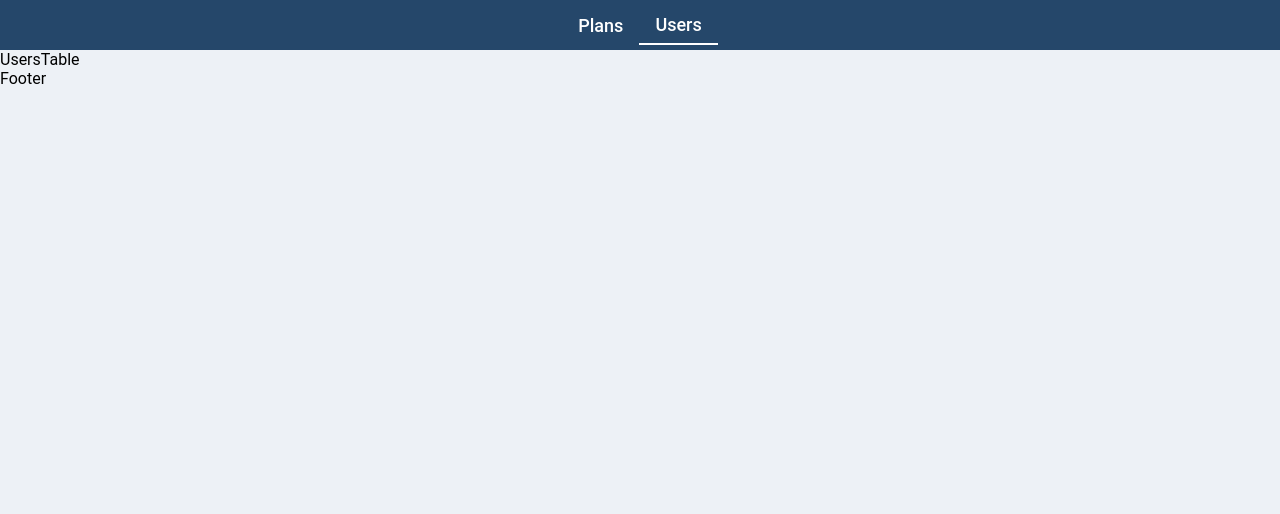
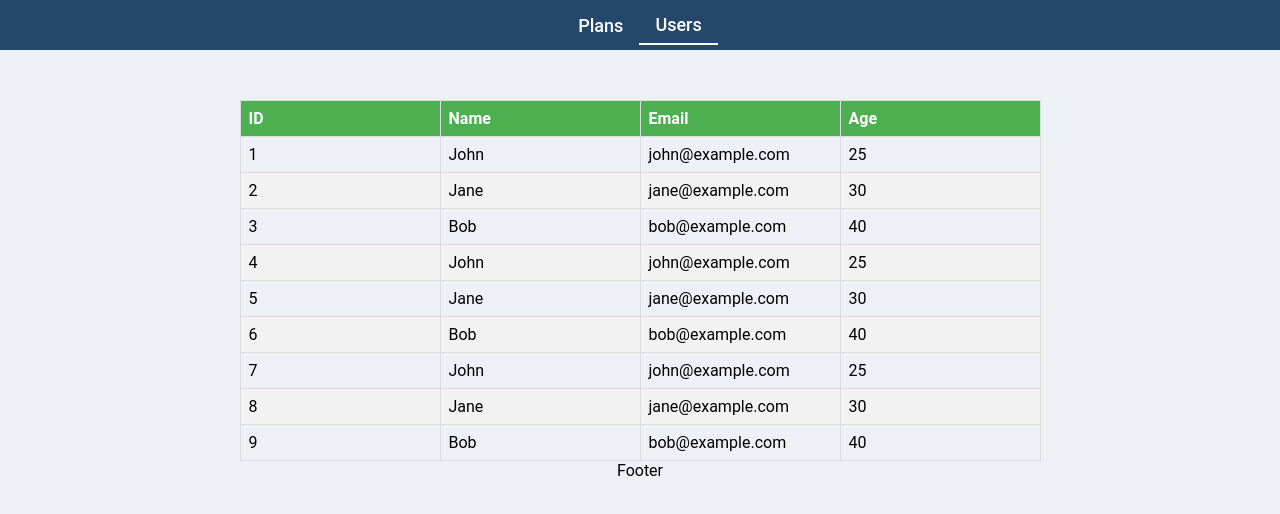
Before and after one commit to KyryloPikhno/ChatOS_client, a React (Create React App) app: page /users-table in a window 1280 px wide. Shown: the top 514 px of the page. Built offline with nearby package versions, Linux system fonts and the light colour scheme.

Commit message:
added css

```diff
--- a/package.json
+++ b/package.json
@@ -3,6 +3,7 @@
   "version": "0.1.0",
   "private": true,
   "dependencies": {
+    "@reduxjs/toolkit": "^1.9.5",
     "@testing-library/jest-dom": "^5.16.5",
     "@testing-library/react": "^13.4.0",
     "@testing-library/user-event": "^13.5.0",
--- a/src/components/ExtensionPlan/ExtensionPlan.module.css
+++ b/src/components/ExtensionPlan/ExtensionPlan.module.css
@@ -224,30 +224,3 @@
     color: #0275d8;
     background-color: transparent;
 }
-
-@media (max-width: 800px) {
-    .content__boxed {
-        padding: 20px;
-    }
-
-    .w_md_250px {
-        width: 100%;
-        margin: 0 0 30px 0;
-    }
-
-    .content__wrap {
-        flex-direction: column;
-    }
-}
-
-@media (max-width: 1000px) {
-    .w_md_250px {
-        margin: 0 30px 30px 0;
-    }
-}
-
-@media (min-width: 1200px) {
-    .w_md_250px {
-        margin: 0;
-    }
-}
--- a/src/components/ExtensionPlans/ExtensionPlans.module.css
+++ b/src/components/ExtensionPlans/ExtensionPlans.module.css
@@ -29,6 +29,7 @@
 
 .d_md_flex {
     display: flex;
+    flex-wrap: wrap;
 }
 
 .justify_content_center {
--- a/src/components/Header/Header.module.css
+++ b/src/components/Header/Header.module.css
@@ -2,6 +2,7 @@
     display: flex;
     align-items: center;
     justify-content: center;
+    width: 100vw;
     height: 50px;
     background-color: #25476a;
 }
--- a/src/components/UsersTable/UsersTable.js
+++ b/src/components/UsersTable/UsersTable.js
@@ -1,10 +1,30 @@
+import {users} from "../../data/UserData";
+import css from './UsersTable.module.css';
+
+
 const UsersTable = () => {
 
-
     return (
-        <div>
-            UsersTable
-        </div>
+        <table>
+            <thead>
+            <tr>
+                <th>ID</th>
+                <th>Name</th>
+                <th>Email</th>
+                <th>Age</th>
+            </tr>
+            </thead>
+            <tbody>
+            {users.map(user => (
+                <tr key={user.id}>
+                    <td>{user.id}</td>
+                    <td>{user.name}</td>
+                    <td>{user.email}</td>
+                    <td>{user.age}</td>
+                </tr>
+            ))}
+            </tbody>
+        </table>
     );
 };
 
--- /dev/null
+++ b/src/components/UsersTable/UsersTable.module.css
@@ -0,0 +1,25 @@
+table {
+    border-collapse: collapse;
+    width: 100%;
+    margin-top: 50px;
+}
+
+td, th {
+    border: 1px solid #ddd;
+    text-align: left;
+    padding: 8px;
+    width: 200px;
+}
+
+th {
+    background-color: #4CAF50;
+    color: white;
+}
+
+tr:nth-child(even) {
+    background-color: #f2f2f2;
+}
+
+tr:hover {
+    background-color: #ddd;
+}
--- /dev/null
+++ b/src/data/UserData.js
@@ -0,0 +1,13 @@
+const users = [
+    {id: 1, name: 'John', email: 'john@example.com', age: 25},
+    {id: 2, name: 'Jane', email: 'jane@example.com', age: 30},
+    {id: 3, name: 'Bob', email: 'bob@example.com', age: 40},
+    {id: 4, name: 'John', email: 'john@example.com', age: 25},
+    {id: 5, name: 'Jane', email: 'jane@example.com', age: 30},
+    {id: 6, name: 'Bob', email: 'bob@example.com', age: 40},
+    {id: 7, name: 'John', email: 'john@example.com', age: 25},
+    {id: 8, name: 'Jane', email: 'jane@example.com', age: 30},
+    {id: 9, name: 'Bob', email: 'bob@example.com', age: 40},
+];
+
+export {users};
--- a/src/layouts/MainLayout/MainLatout.module.css
+++ b/src/layouts/MainLayout/MainLatout.module.css
@@ -9,10 +9,15 @@ body {
     background: #edf1f6;
 }
 
-.container{
-
+.container {
+    display: flex;
+    align-items: center;
+    justify-content: center;
+    flex-direction: column;
 }
 
-.block{
-
+.block {
+    display: flex;
+    align-items: center;
+    justify-content: center;
 }
```
Also changed, not shown: src/components/ExtensionPlan/ExtensionPlan.js (+4 -8 lines), src/redux/slices/user.slice.js (added, +26 -0 lines), src/redux/store/store.js (added, +15 -0 lines), src/redux/index.js (added), 1 other file (tests, documents, lock files or other folders).
